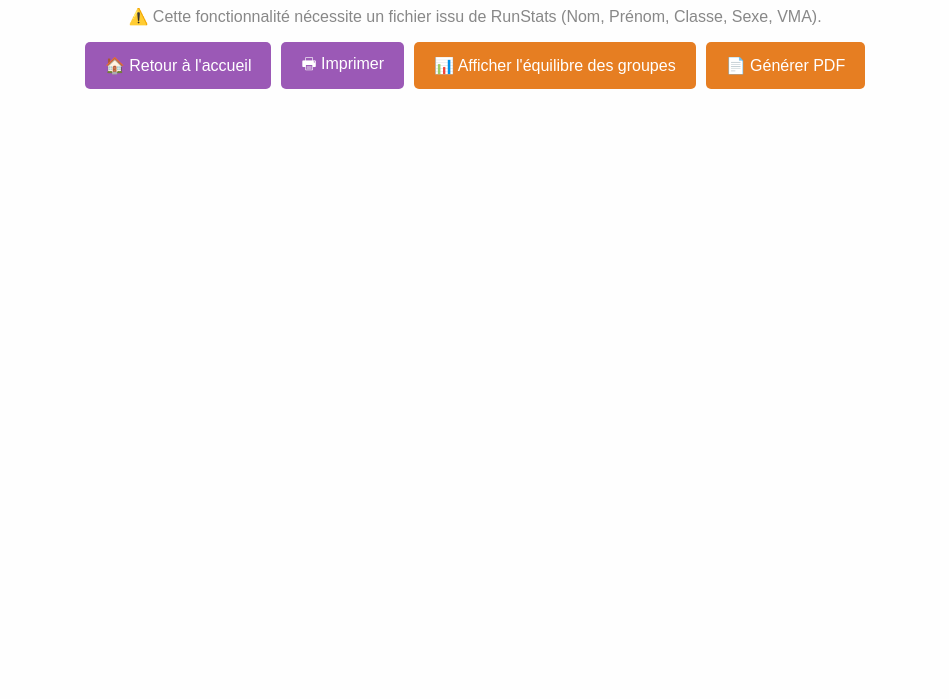
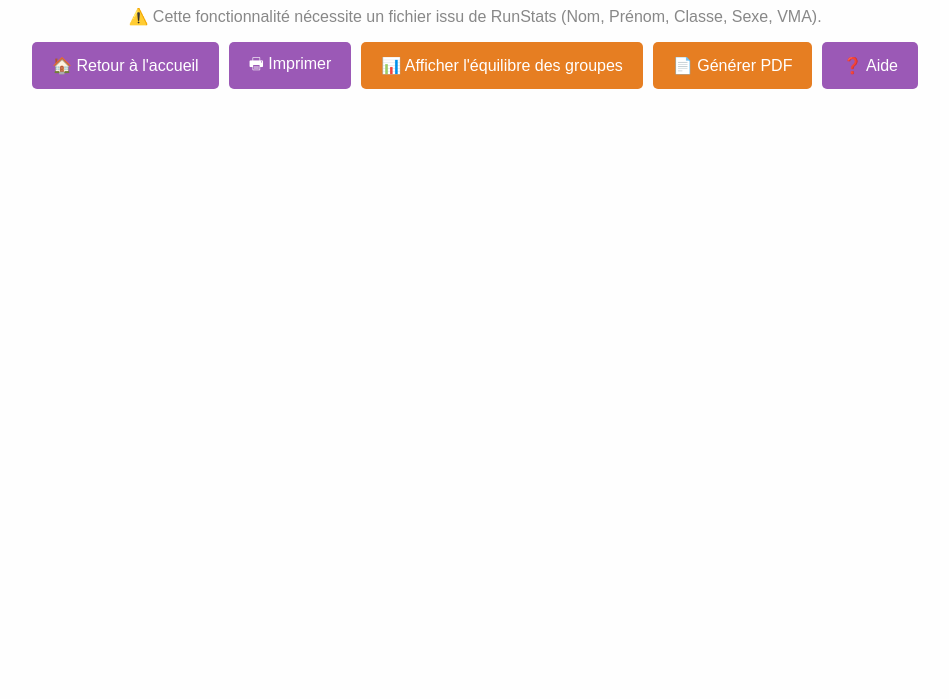
Before and after one commit to EPS-BARLETTA/ScanProf, a plain HTML site: page groupe-zenos.html in a window 1280 px wide. Shown: the part 101-800 px from the top of the page, without its empty margins (165-1114 px from the left). Drawn offline with nearby package versions, Linux system fonts and the light colour scheme.

Commit message:
Update groupe-zenos.html

```diff
--- a/groupe-zenos.html
+++ b/groupe-zenos.html
@@ -92,6 +92,7 @@
     <button class="btn-standard" onclick="window.print()">🖶 Imprimer</button>
     <button class="btn-analyse" onclick="genererRadar()">📊 Afficher l'équilibre des groupes</button>
     <button class="btn-analyse" onclick="genererPDF()">📄 Générer PDF</button>
+    <button class="btn-standard" onclick="window.location.href='aide.html'">❓ Aide</button>
   </div>
 
   <div id="groupesContainer"></div>
```
